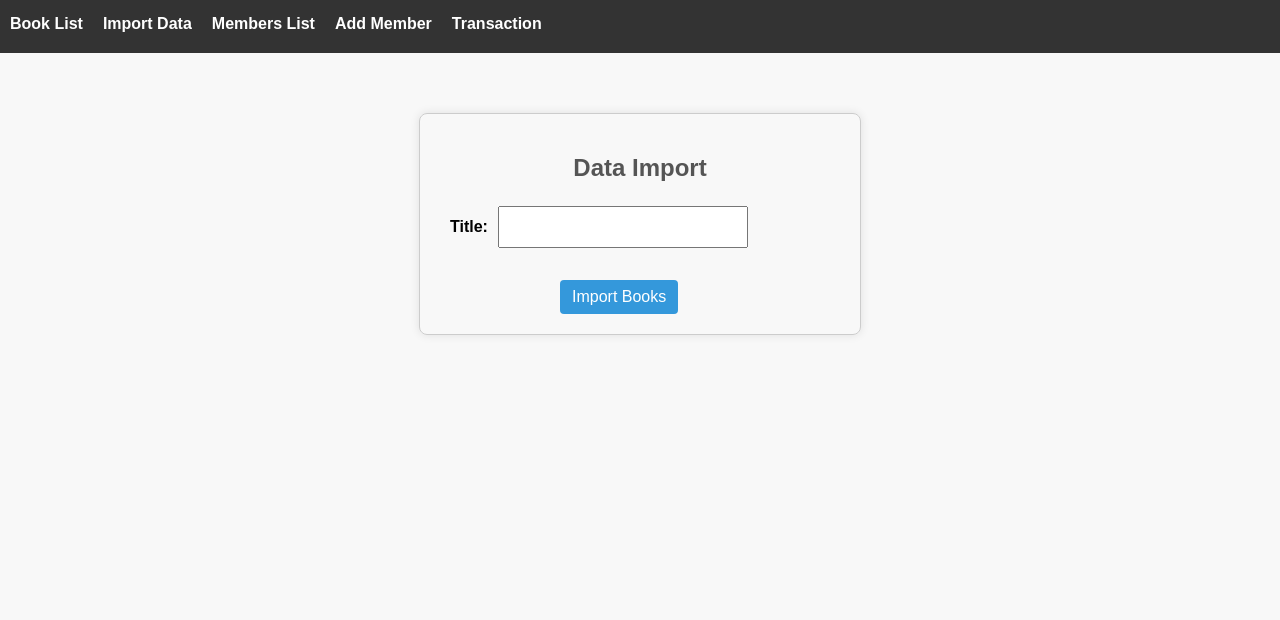
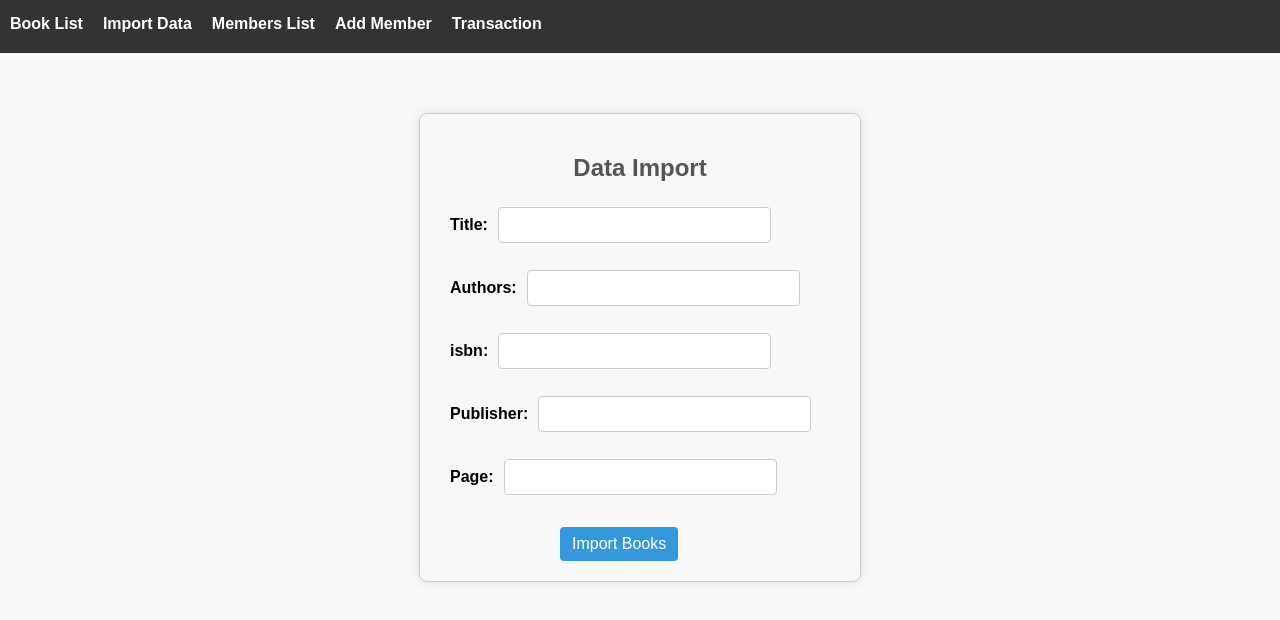
Before and after one commit to moazzam07/library-management-system, a React (Create React App) app in the folder library-management-app/: page /import in a window 1280 px wide. Shown: the top 620 px of the page. Built offline with nearby package versions, Linux system fonts and the light colour scheme.

Commit message:
Minor fixes and comments

```diff
--- a/library-management-app/package.json
+++ b/library-management-app/package.json
@@ -9,6 +9,7 @@
     "axios": "^1.6.2",
     "react": "^18.2.0",
     "react-dom": "^18.2.0",
+    "react-modal": "^3.16.1",
     "react-router-dom": "^6.20.1",
     "react-scripts": "5.0.1",
     "web-vitals": "^2.1.4"
--- a/library-management-app/src/App.js
+++ b/library-management-app/src/App.js
@@ -1,4 +1,4 @@
-import React, { useState, useEffect } from 'react';
+import React from 'react';
 import { BrowserRouter as Router, Route, Routes } from 'react-router-dom';
 import BookImport from './components/ImportBook';
 import BookList from './components/BookList';
--- a/library-management-app/src/components/BookList.js
+++ b/library-management-app/src/components/BookList.js
@@ -42,7 +42,6 @@ const BookList = () => {
   // console.log(books)
   const filteredBooks = books
   ? books.books.filter((book) => (
-    console.log(book),
     book?.title?.toLowerCase().includes(searchQuery.toLowerCase())))
   : [];
 
--- a/library-management-app/src/components/EditBook.js
+++ b/library-management-app/src/components/EditBook.js
@@ -1,5 +1,5 @@
 // src/components/EditBook.js
-import React, { useState, useEffect } from 'react';
+import React, { useState } from 'react';
 import { useParams } from 'react-router-dom';
 import { updateBook } from '../services/api';
 import { useNavigate } from 'react-router-dom';
@@ -11,8 +11,8 @@ const EditBook = () => {
   const [book, setBook] = useState({
     title: '',
     authors: '',
-    rent_fee: 0.0,
-    stock: 0,
+    rent_fee: '',
+    stock: '',
   });
 
   const handleInputChange = (e) => {
@@ -32,7 +32,7 @@ const EditBook = () => {
       // Call the API to update the book
       console.log(updatedBook)
       await updateBook(bookId, updatedBook);
-      navigate(`/books`);
+      navigate(`/`);
       alert('Book updated successfully!');
     } catch (error) {
       alert('Error updating book. Please check the data format.');
@@ -59,11 +59,8 @@ const EditBook = () => {
         </label>
         <label>
           Stock:
-          <input type="number" name="Stock" value={book.stock} onChange={handleInputChange} />
+          <input type="number" name="stock" value={book.stock} onChange={handleInputChange} />
         </label>
-
-        {/* Add other input fields as needed */}
-
         <button type="button" onClick={() => handleEditBook(id, book)}>
           Save Changes
         </button>
--- a/library-management-app/src/components/EditMember.js
+++ b/library-management-app/src/components/EditMember.js
@@ -1,6 +1,6 @@
 import React, { useState } from 'react';
 import { useParams } from 'react-router-dom';
-import { updateBook, updateMember } from '../services/api';
+import { updateMember } from '../services/api';
 import { useNavigate } from 'react-router-dom';
 
 const EditMember = () => {
@@ -9,6 +9,7 @@ const EditMember = () => {
   const { id } = useParams();
   const [member, setMember] = useState({
     name: '',
+    outstanding_debt: null
   });
 
   const handleInputChange = (e) => {
@@ -38,10 +39,13 @@ const EditMember = () => {
     <div className='form1'>
       <h2>Edit Member</h2>
       <form>
-        {/* Include input fields for each book detail */}
         <label>
           Name:
           <input type="text" name="name" value={member.name} onChange={handleInputChange} />
+        </label>
+        <label>
+          Debt:
+          <input type="text" name="outstanding_debt" value={member.outstanding_debt} onChange={handleInputChange} />
         </label>
         <button type="button" onClick={() => handleEditMember(id, member)}>
           Save Changes
--- a/library-management-app/src/components/ImportBook.js
+++ b/library-management-app/src/components/ImportBook.js
@@ -5,7 +5,11 @@ import ResponseBox from './ResponseBox';
 
 const BookImport = () => {
   const [importData, setImportData] = useState({
-    title: ''
+    title: '',
+    authors: '',
+    isbn: '',
+    publisher: '',
+    page: ''
   });
   const [responseData, setResponseData] = useState(null);
 
@@ -33,6 +37,13 @@ const BookImport = () => {
     }
   };
 
+  const handleKeyPress = (e) => {
+    if (e.key === 'Enter') {
+      // Call the button click function when Enter is pressed
+      handleImport();
+    }
+  };
+
   const handleInputChange = (e) => {
     // Update the state when the user types in the input field
     const { name, value } = e.target;
@@ -46,6 +57,8 @@ const BookImport = () => {
     <div className="fixed-size-container">
     <div className="import-box">
       <h2>Data Import</h2>
+      {!responseData && (
+      <div className='box'>
         <label>
             Title:
             <input
@@ -53,8 +66,42 @@ const BookImport = () => {
               name="title"
               value={importData.title}
               onChange={handleInputChange}
-        />
+              onKeyPress={handleKeyPress}  />
           </label>
+          <label>
+              Authors:
+              <input
+                type="text"
+                name="authors"
+                value={importData.authors}
+                onChange={handleInputChange}
+                onKeyPress={handleKeyPress}  />
+            </label><label>
+              isbn:
+              <input
+                type="text"
+                name="isbn"
+                value={importData.isbn}
+                onChange={handleInputChange}
+                onKeyPress={handleKeyPress}  />
+            </label><label>
+              Publisher:
+              <input
+                type="text"
+                name="publisher"
+                value={importData.publisher}
+                onChange={handleInputChange}
+                onKeyPress={handleKeyPress}  />
+            </label><label>
+              Page:
+              <input
+                type="text"
+                name="page"
+                value={importData.page}
+                onChange={handleInputChange}
+                onKeyPress={handleKeyPress}  />
+            </label></div>
+      )}
       {responseData && (
         <>
           <ResponseBox responseData={responseData} />
--- a/library-management-app/src/services/api.js
+++ b/library-management-app/src/services/api.js
@@ -15,7 +15,7 @@ const fetchBooks = async () => {
 
 const importBooks = async (data) => {
   try {
-    const response = await axios.post(`${BASE_URL}/data-import`, data);
+    const response = await axios.post(`${BASE_URL}/api/data-import`, data);
     return response.data;
   } catch (error) {
     console.error('Error importing books:', error);
--- a/library-management-app/src/styles/importBook.css
+++ b/library-management-app/src/styles/importBook.css
@@ -3,12 +3,23 @@
 .import-box {
   max-width: 400px;
   margin: 20px auto;
-  justify-content: center;
-  align-items: center; /* Center vertically */
   padding: 20px;
   border: 1px solid #ccc;
   border-radius: 8px;
   box-shadow: 0 0 10px rgba(0, 0, 0, 0.1);
+}
+
+.import-box label {
+  margin-bottom: 10px;
+}
+
+.import-box input {
+  width: 70%; /* Set the width to 100% */
+  padding: 8px;
+  border: 1px solid #ccc;
+  border-radius: 4px;
+  margin-top: 5px;
+  margin-right: 10px;
 }
 
 .fixed-size-container {
@@ -68,7 +79,7 @@ button:hover {
   background-color: white;
   padding: 10px;
   margin-top: 20px;
-  max-height: 200px;
+  max-height: 300px;
   overflow: auto;
 }
 
```
Also changed, not shown: 1 other file (tests, documents, lock files or other folders). Lines whose indentation alone changed are shown as unchanged.
